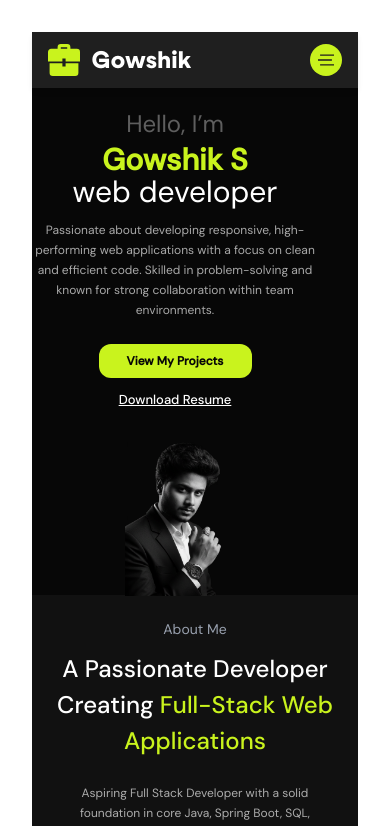
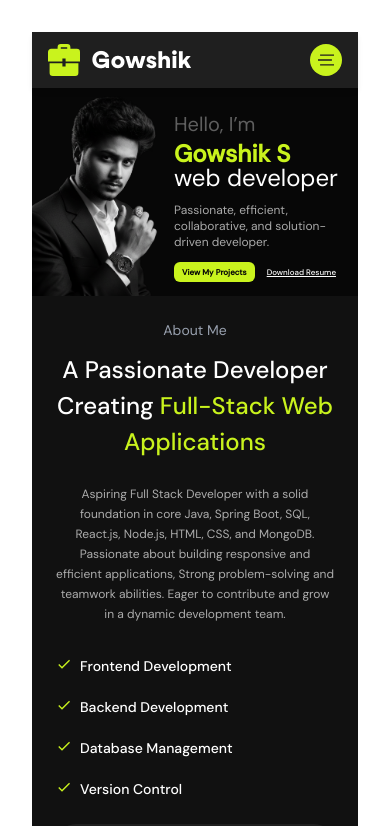
Before and after one commit to pkselva/react_portfolio, a React (Vite) app: page / in a window 390 px wide. Shown: the top 826 px of the page. Built offline with nearby package versions, Linux system fonts and the light colour scheme.

Commit message:
Header Section Responsive completed

```diff
--- a/src/Components/HeaderSection.jsx
+++ b/src/Components/HeaderSection.jsx
@@ -2,30 +2,38 @@ import myPhoto from "../assets/png/myphoto.png";
 
 function HeaderSection() {
   return (
-    <div className="bg-[#070707] text-white flex flex-col-reverse md:flex-row items-center justify-between pt-5 pr-10 gap-8 md:gap-20">
+    <div className="bg-[#070707] text-white flex items-center justify-between pt-2 sm:pt-3 md:pt-5 pr-0 sm:pr-8 md:pr-10 gap-3 sm:gap-4 md:gap-10 lg:gap-20">
 
-      <div className="">
+      <div className="flex items-end h-full">
         <img
           src={myPhoto}
           alt="Gowshik"
-          className="-scale-x-100 w-[100px] sm:w-[180px] md:w-[250px] lg:w-[320px] h-auto object-contain transition-transform duration-500 hover:scale-[1.05]"
+          className="w-[130px] sm:w-[320px] h-auto object-contain transition-transform duration-500"
         />
       </div>
 
-      <div className="text-center md:text-left flex-1">
-        <div className="opacity-35 font-normal text-2xl sm:text-3xl md:text-[45px] mb-1">Hello, I’m</div>
-        <h1 className="text-3xl sm:text-5xl md:text-[65px] leading-8 sm:leading-[50px] md:leading-[70px] mb-3 md:mb-6">
+      <div className="text-left flex-1">
+        <div className="opacity-35 font-normal text-xl sm:text-3xl md:text-[45px] mb-1">Hello, I’m</div>
+        <h1 className="text-2xl sm:text-5xl md:text-[65px] leading-6 sm:leading-[50px] md:leading-[70px] mb-3 md:mb-6">
           <b className="text-[#c9f31d]">Gowshik S</b>
           <br />
           web developer
         </h1>
-        <p className='opacity-65 font-normal text-[12px] sm:text-[14px] md:text-[16px] leading-5 sm:leading-6 md:leading-[30px] max-w-[900px]'>
-          Passionate about developing responsive, high-performing web applications with a focus on clean and efficient code. Skilled in problem-solving and known for strong collaboration within team environments.
+        <p className='opacity-65 font-normal text-[12px] sm:text-[14px] md:text-[16px] leading-4 sm:leading-6 md:leading-[30px] max-w-[900px]'>
+          <span className="block sm:hidden">
+            Passionate, efficient, collaborative, and solution-driven developer.
+          </span>
+          <span className="hidden sm:inline">
+            Passionate about developing responsive, high-performing web applications with a focus on clean and efficient code.{" "}
+            <span className="sm:hidden lg:inline">
+              Skilled in problem-solving and known for strong collaboration within team environments.
+            </span>
+          </span>
         </p>
 
-        <div className="flex flex-col sm:flex-row items-center justify-center md:justify-start gap-3 sm:gap-6 md:gap-9 w-full mt-6 sm:mt-8 text-[12px] sm:text-[14px] md:text-[16px]">
+        <div className="flex items-center md:justify-start gap-3 sm:gap-6 md:gap-9 w-full mt-3 sm:mt-5 md:mt-8">
           <button
-            className="bg-[#c9f31d] px-7 sm:px-9 md:px-12 py-2 sm:py-2.5 md:py-3 text-[#070707] font-semibold rounded-xl sm:rounded-[15px] cursor-pointer hover:bg-[#b4da1a] transition-all duration-300"
+            className="bg-[#c9f31d] text-[8px] sm:text-[14px] md:text-[16px] px-2 sm:px-5 md:px-10 py-1 sm:py-2 md:py-3 text-[#070707] font-semibold rounded-md sm:rounded-[14px] cursor-pointer hover:bg-[#b4da1a] transition-all duration-300"
             onClick={() => {
               document.querySelector("#projects")?.scrollIntoView({ behavior: "smooth" });
             }}
@@ -34,9 +42,9 @@ function HeaderSection() {
           </button>
 
           <a
-            href="https://drive.usercontent.google.com/download?id=1Y18aK6ixzlMW2PCgdsyQDQ_VJcCVfztj&export=download"
+            href="https://drive.usercontent.google.com/download?id=10YTTKr8CrEyr_D4letgDEB1sQgofmlce&export=download&authuser=0&confirm=t&uuid=dd0f2216-22e2-49fe-852d-ba3248fa6458&at=ALWLOp7iJdKHL19zT5pvrJFRmncL:1762448013870"
             rel="noopener noreferrer"
-            className="underline text-[13px] sm:text-[14px] md:text-[16px] font-medium cursor-pointer hover:text-[#c9f31d] transition-all duration-300"
+            className="underline text-[8px] sm:text-[14px] md:text-[16px] font-medium cursor-pointer hover:text-[#c9f31d] transition-all duration-300"
           >
             Download Resume
           </a>
```
Also changed, not shown: src/assets/png/myphoto.png.
